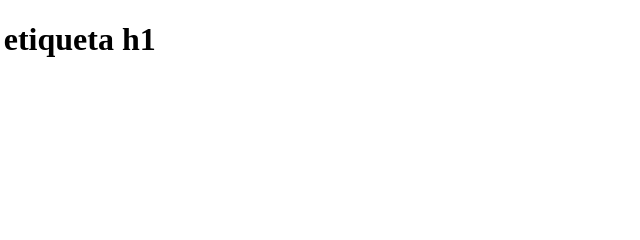
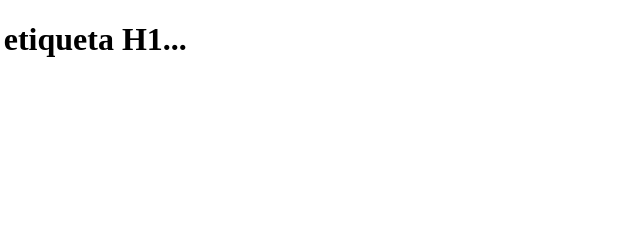
Before and after one commit to yjpinilla/MisonTicUTP, a plain HTML site: page index.html in a window 1280 px wide. Shown: the top 240 px of the page, 495-1135 px from the left. Drawn offline with Linux system fonts and the light colour scheme.

Commit message:
Update index.html

```diff
--- a/index.html
+++ b/index.html
@@ -10,7 +10,7 @@
 
     <!--ETIQUETAS-->
     <!--Etiquetas Titulos-->
-    <h1>Esto es un parrafo tipo titulo con la etiqueta h1</h1>
+    <h1>Esto es un parrafo tipo titulo con la etiqueta H1...</h1>
     <h2>Esto es un parrafo tipo titulo con la etiqueta h2</h2>
     <h3>Esto es un parrafo tipo titulo con la etiqueta h3</h3>
     <h4>Esto es un parrafo tipo titulo con la etiqueta h4</h4>
```
